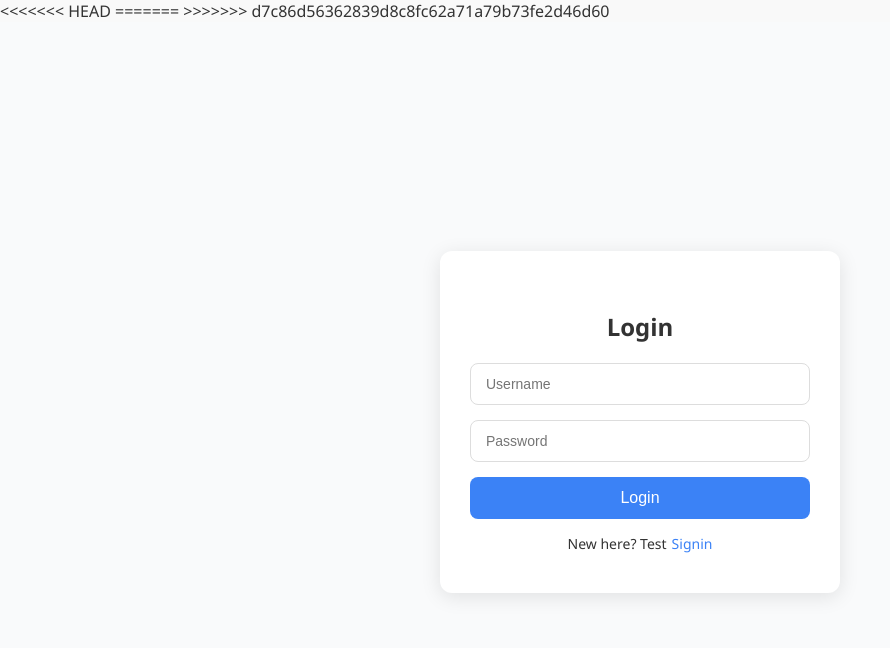
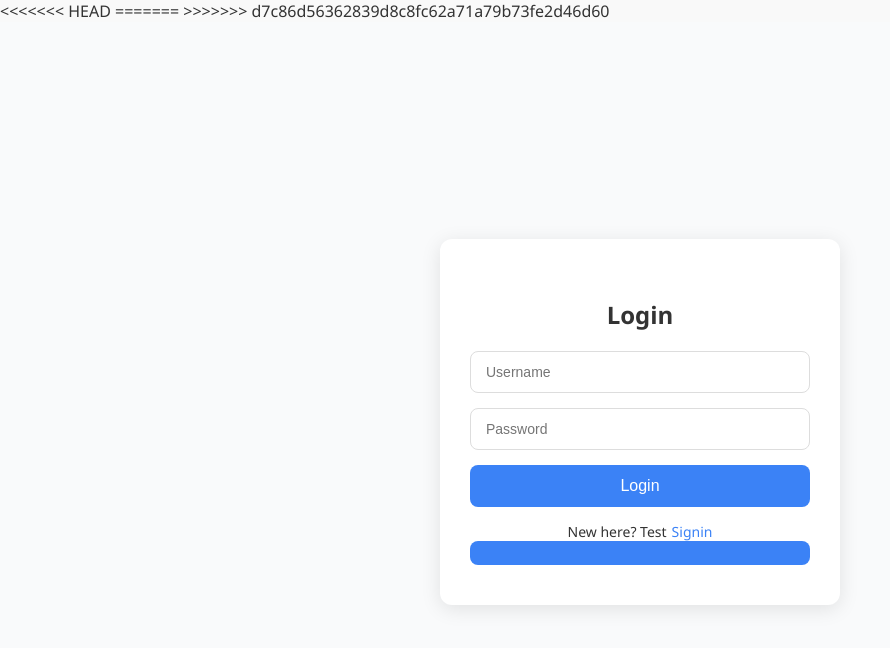
Before and after one commit to Saico-debs9/Notes-Tasks, a React (Create React App) app in the folder client/: page /login in a window 1280 px wide. Shown: the top 648 px of the page, without its empty margins (0-890 px from the left). Built offline with nearby package versions, Linux system fonts and the light colour scheme; no server answers.

Commit message:
Update Login.css

```diff
--- a/client/src/styles/Login.css
+++ b/client/src/styles/Login.css
@@ -61,6 +61,18 @@
 .login-form button:hover {
   background: #2563eb;
 }
+.google-button{
+width: 100%;
+  padding: 12px;
+  background: #3b82f6;
+  border: none;
+  color: white;
+  font-size: 16px;
+  border-radius: 8px;
+  cursor: pointer;
+  transition: background 0.3s;
+  box-sizing: border-box;
+}
 
 .link-container {
   margin-top: 15px;
```
